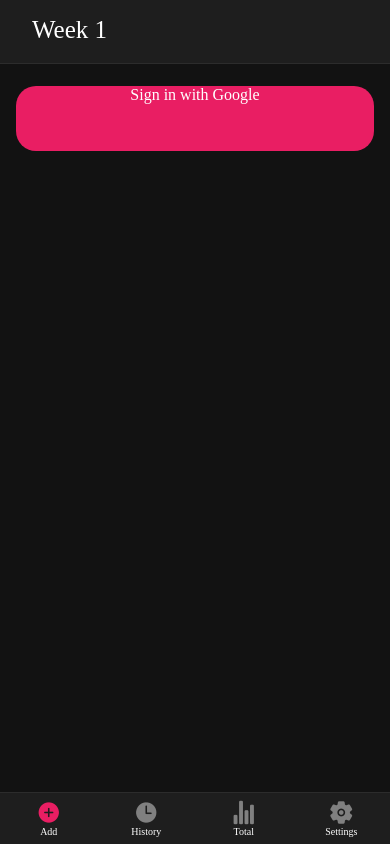
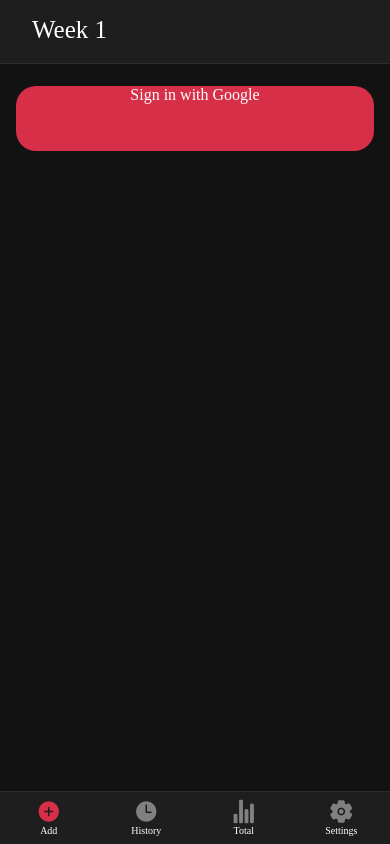
Before and after one commit to aimarchirico/pokermaster, a React Native app: screen / in a window 390 px wide. Built offline with nearby package versions, Linux system fonts and the light colour scheme; what @react-native-google-signin/google-signin would draw is missing.

Commit message:
fix(theme): fix accent color to match logo

```diff
--- a/App.tsx
+++ b/App.tsx
@@ -1,5 +1,9 @@
 import React from "react";
-import { NavigationContainer, DarkTheme, useTheme } from "@react-navigation/native";
+import {
+  NavigationContainer,
+  DarkTheme,
+  useTheme,
+} from "@react-navigation/native";
 import { createBottomTabNavigator } from "@react-navigation/bottom-tabs";
 import AddScreen from "./src/screens/AddScreen";
 import TotalScreen from "./src/screens/TotalScreen";
@@ -8,7 +12,6 @@
 import { PlayersProvider } from "./src/contexts/PlayersContext";
 import LoginScreen from "./src/screens/LoginScreen";
 import { GoogleSignin } from "@react-native-google-signin/google-signin";
-import * as SplashScreen from "expo-splash-screen";
 import { Ionicons } from "@expo/vector-icons";
 import { StatusBar } from "expo-status-bar";
 import { StyleSheet } from "react-native";
@@ -27,7 +30,7 @@
     card: "#1E1E1E",
     text: "#FFFFFF",
     border: "#2C2C2C",
-    notification: "#e91e63"
+    notification: "#d72f48",
   },
 };
 
@@ -42,13 +45,10 @@
   offlineAccess: true,
 });
 
-SplashScreen.preventAutoHideAsync();
-
 const MainApp = () => {
   const { auth } = useAuth();
   const { globalStyles } = useStyles();
   const { colors } = useTheme();
-
 
   return (
     <>
@@ -67,7 +67,7 @@
             globalStyles.header
           ),
           tabBarStyle: {
-            height: 52,
+            height: 53,
           },
         }}
       >
--- a/app.json
+++ b/app.json
@@ -22,7 +22,7 @@
     "android": {
       "adaptiveIcon": {
         "foregroundImage": "./src/assets/icons/app-icon.png",
-        "backgroundColor": "#e8001a"
+        "backgroundColor": "#d72f48"
       },
       "package": "com.aimar.pokermasterpro"
     },
```
